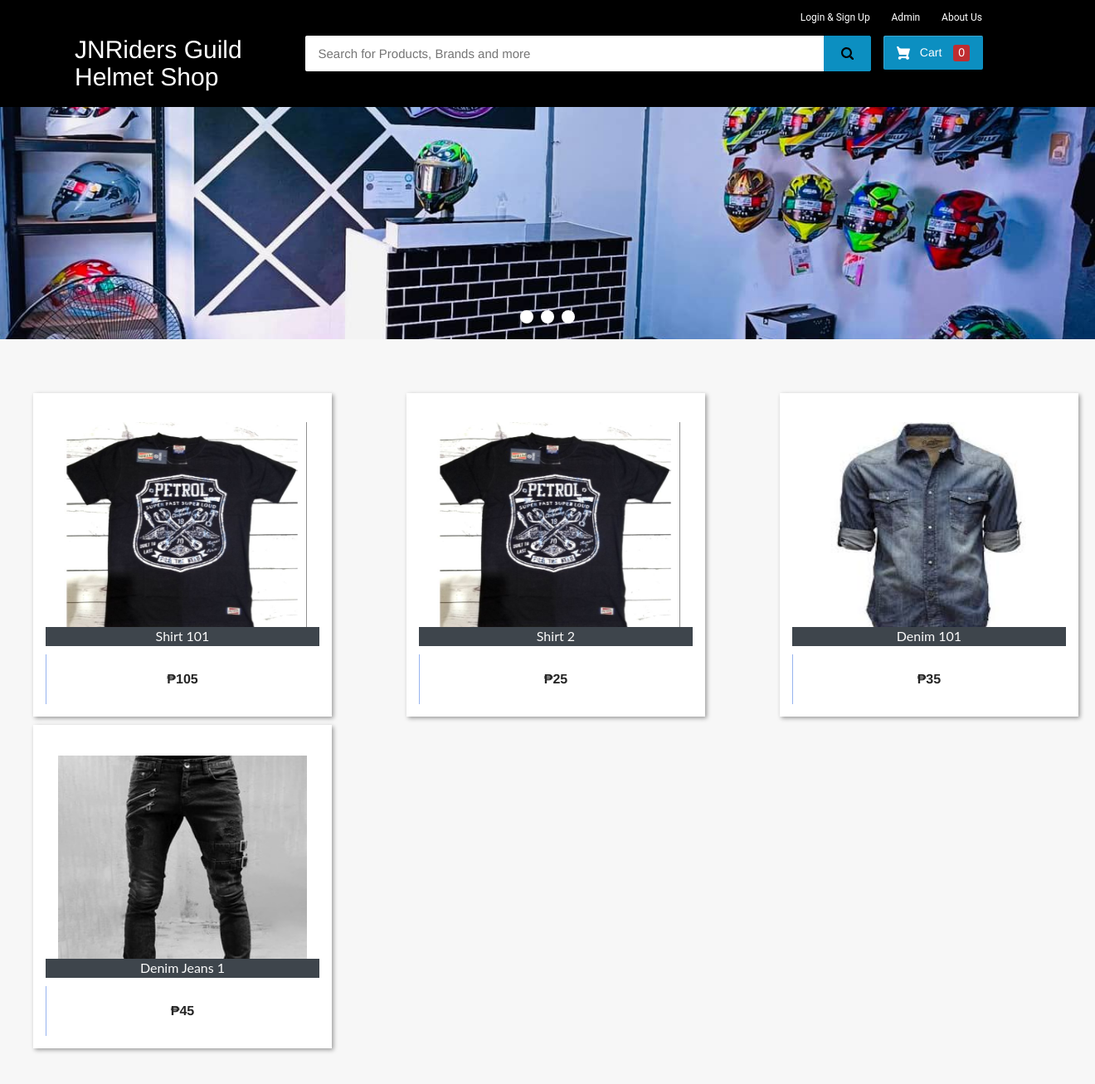
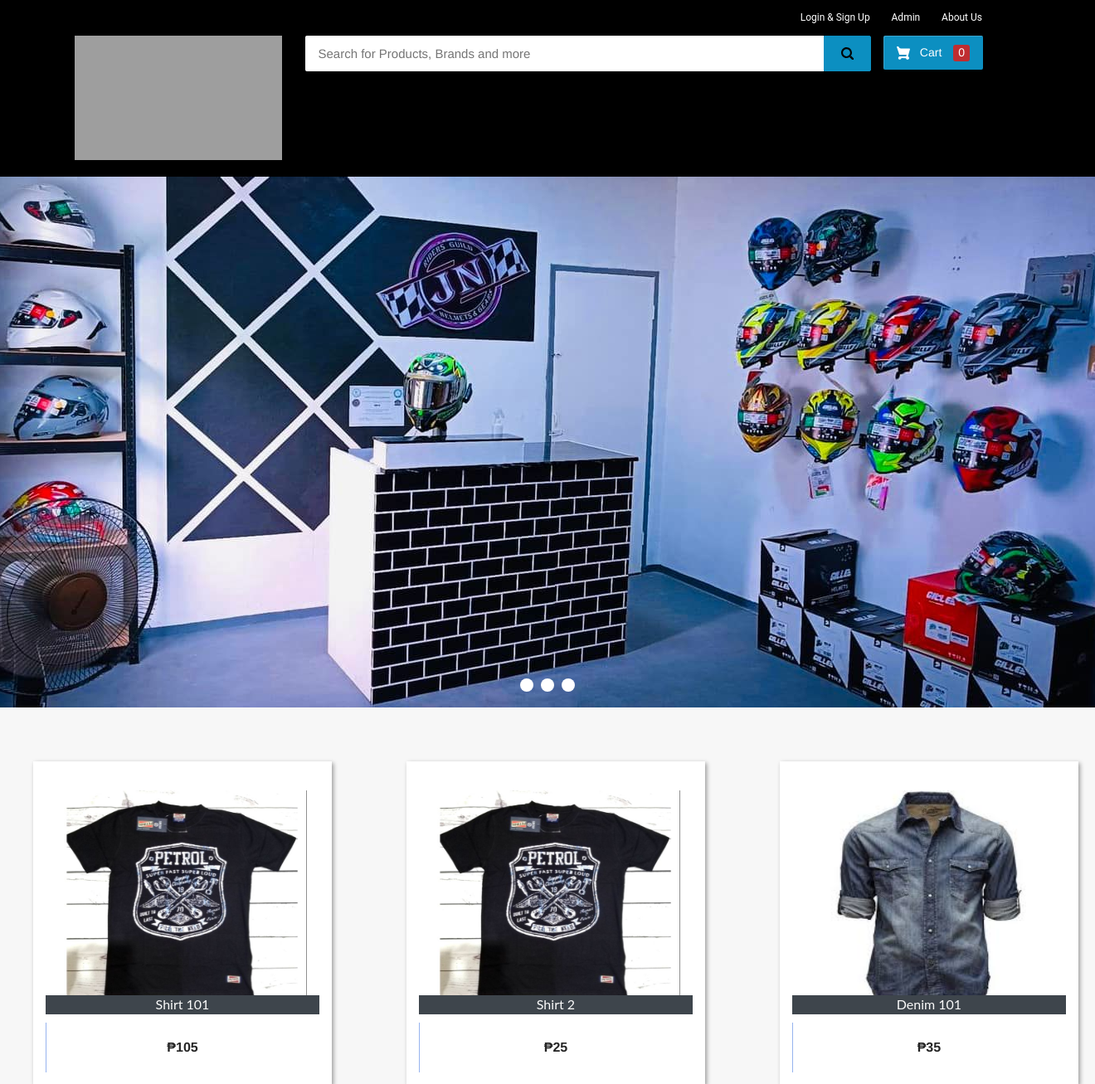
Before and after one commit to Jeremie07/JNRiders, a Django app: page / in a window 1320 px wide; the page is wider, and only the part inside the window is pictured. Shown: the top 1307 px of that part at 83% size. Run offline with Django 3.2, Linux system fonts and the light colour scheme; data comes from the database, SQL or seed files in the repository; some libraries are stand-ins or nearby versions; grey boxes are pictures that could not be loaded.

Commit message:
Last Commit

```diff
--- a/templates/ecom/homebase.html
+++ b/templates/ecom/homebase.html
@@ -274,7 +274,10 @@ body {
         </div>
         <div class="row row2">
             <div class="col-sm-3">
-                <h2 style="margin:0px;"><a style="text-decoration:none; color:white;" href="/"><span class="largenav">JNRiders Guild Helmet Shop </span></a></h2>
+              <h2 style="margin:0px;"><a style="text-decoration:none; color:white;" href="/"><span class="largenav">
+              <img src="https://scontent.fmnl17-2.fna.fbcdn.net/v/t1.15752-9/295679247_931939001528730_7743665697117661222_n.png?stp=dst-png_p1080x2048&_nc_cat=111&ccb=1-7&_nc_sid=ae9488&_nc_eui2=AeHgOgx4IIdqIfRK38jvEdHolmI4B2A8osSWYjgHYDyixElFxWADWT9rgm9Fml0Bk0aDYz2UmJlX3A2JRFKUPQD2&_nc_ohc=H4kX0Flj1osAX-9klQ1&_nc_ht=scontent.fmnl17-2.fna&oh=03_AVIrx3qRussYP_7fHXgApOFfAOpNXd4VqUXFKpcSwcb7VQ&oe=63167275"
+              style="width:250px; height:150px;" alt="some_text">
+                </span></a></h2>
             </div>
 
 
--- a/templates/ecom/index.html
+++ b/templates/ecom/index.html
@@ -326,7 +326,7 @@ img {
 }
 
 .slider-container{
-  height: 35%;
+  height: 80%;
   width: 100%;
   position: relative;
   overflow: hidden;
```
Also changed, not shown: templates/ecom/navbar.html (+9 -15 lines).
